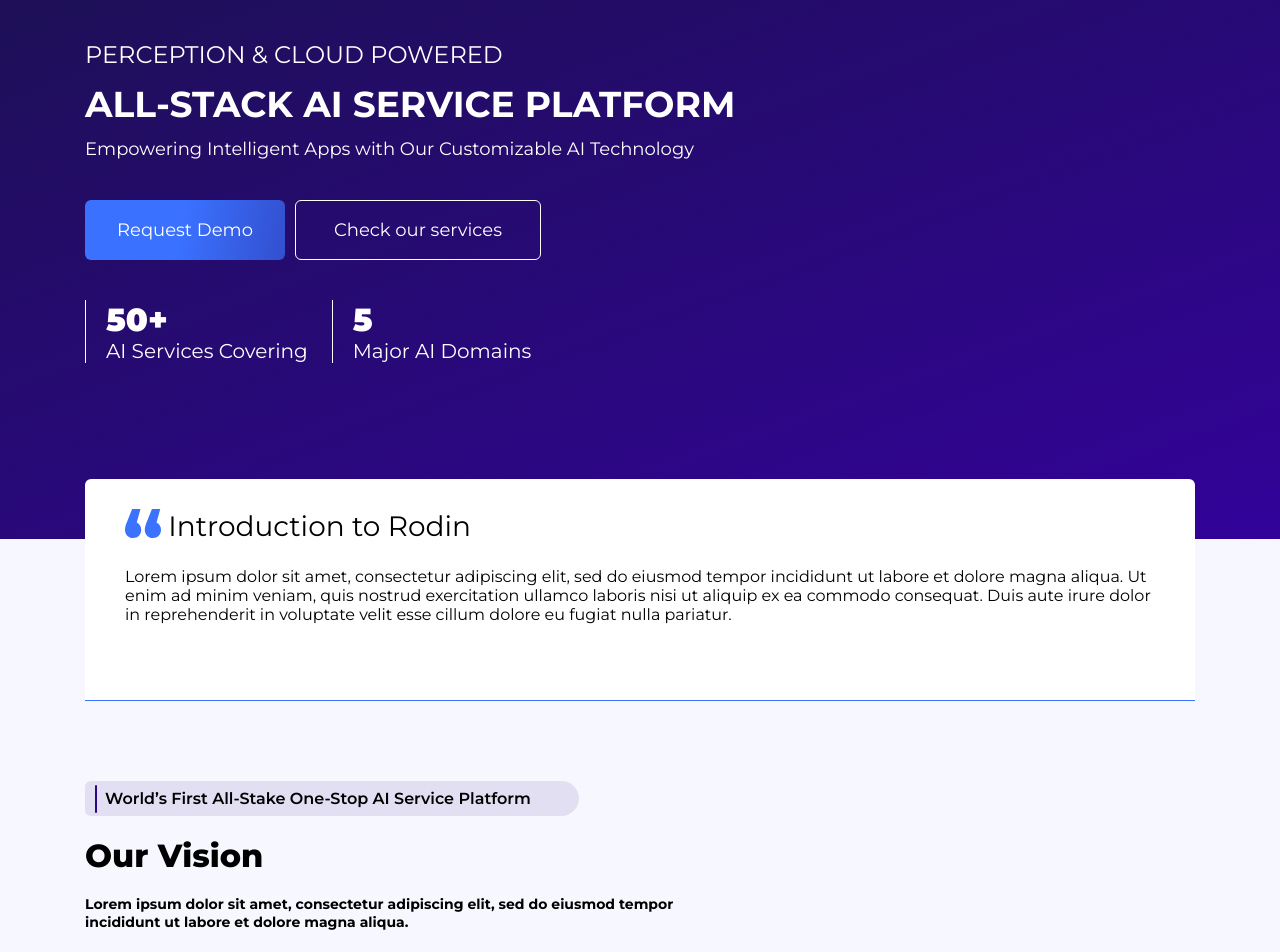
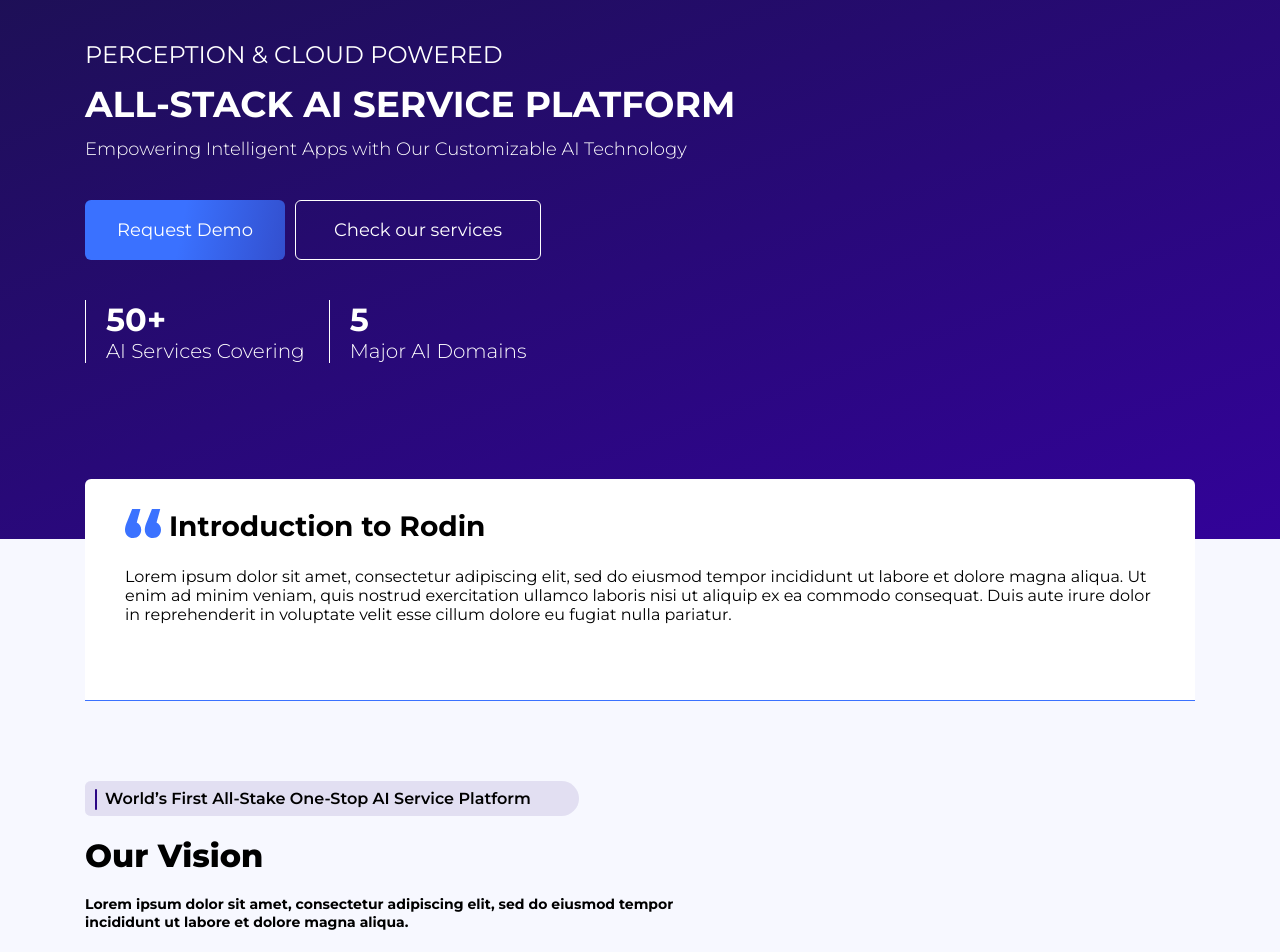
Before and after one commit to eastwillie/eastwille.github.io, a Vue app: page /#/home in a window 1280 px wide. Shown: the part 260-1212 px from the top of the page. Built offline with nearby package versions, Linux system fonts and the light colour scheme.

Commit message:
fix: font-weights

```diff
--- a/src/views/pages/HomePage/Index.vue
+++ b/src/views/pages/HomePage/Index.vue
@@ -133,6 +133,7 @@
                 .empowering {
                     margin-top: 0.12rem;
                     font-size: 0.18rem;
+                    font-weight: 300;
                 }
             }
 
@@ -177,11 +178,12 @@
 
                 .count {
                     font-size: 0.32rem;
-                    font-weight: 900;
+                    font-weight: 700;
                 }
 
                 .count-description {
                     font-size: 0.20rem;
+                    font-weight: 300;
                 }
             }
         }
@@ -198,6 +200,7 @@
 
             .introduction-heading {
                 font-size: 0.28rem;
+                font-weight: 700;
             }
 
             .introduction-description {
@@ -230,9 +233,9 @@
                     &::after {
                         content: '';
                         position: absolute;
-                        top: 0.04rem;
+                        top: 0.08rem;
                         left: 0.1rem;
-                        height: 80%;
+                        height: 60%;
                         width: 2px;
                         background: #2C0784;
                         border-radius: 6px;
@@ -288,7 +291,7 @@
 
                 .why-description {
                     font-size: 0.14rem;
-                    font-weight: 700;
+                    font-weight: 600;
                 }
             }
         }
```
